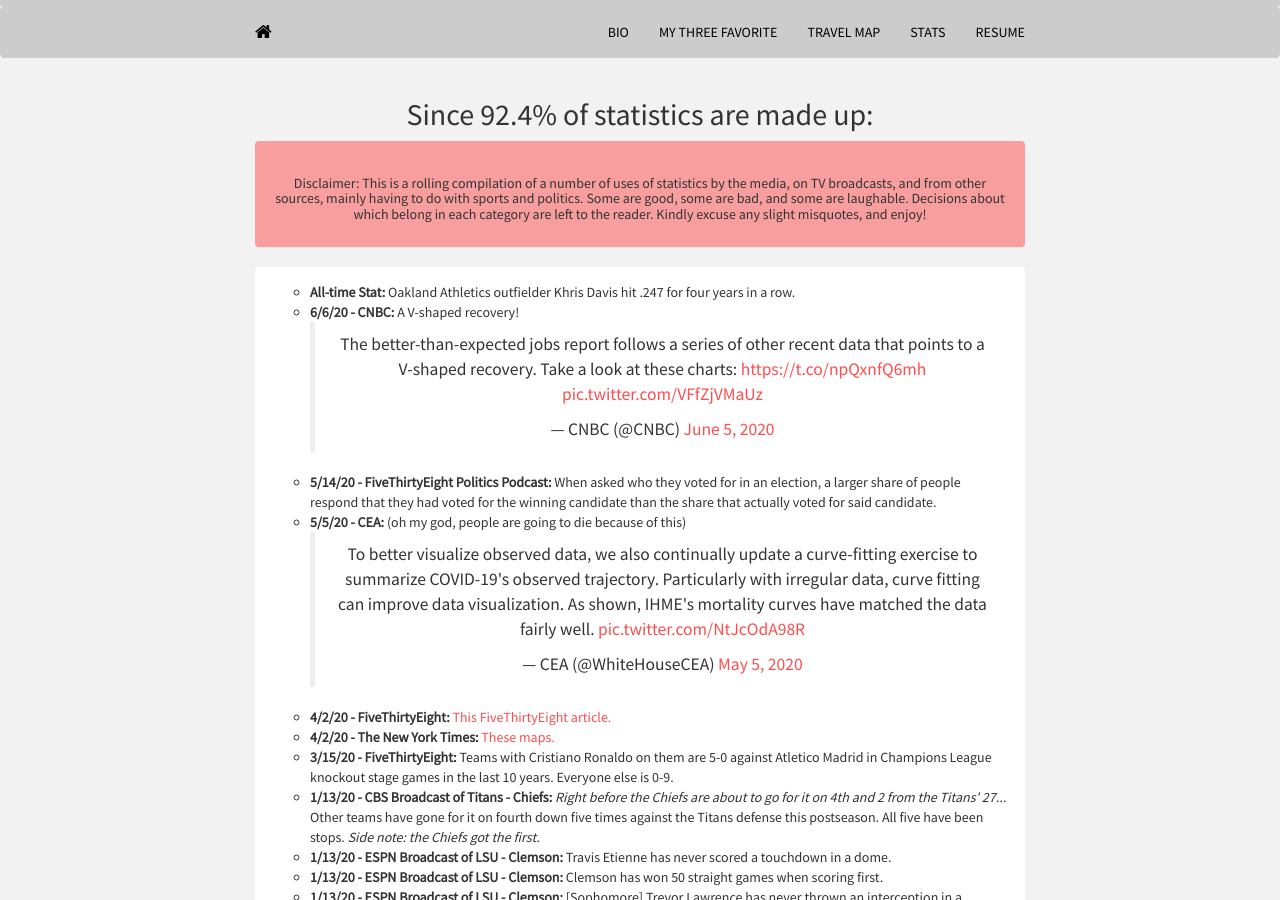
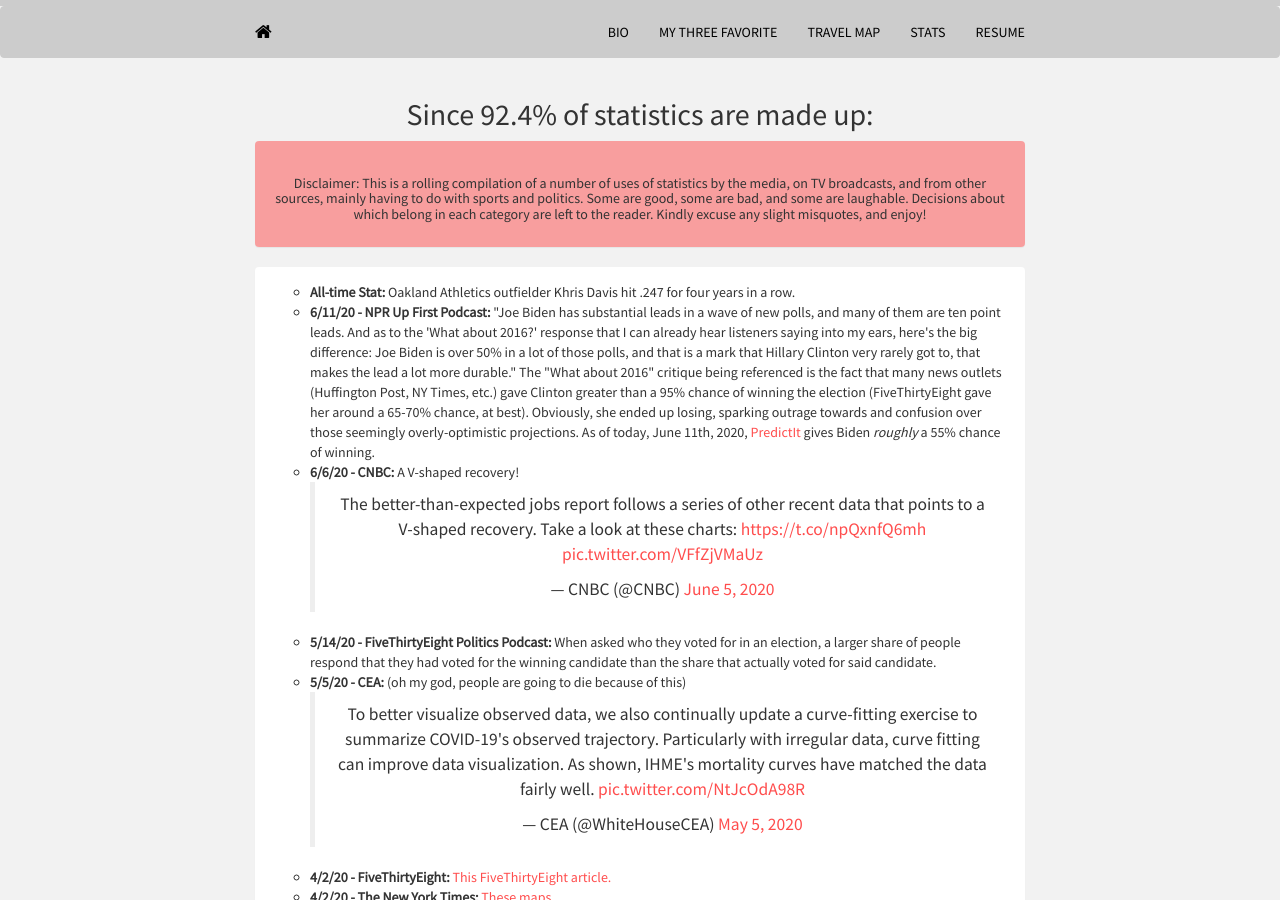
Before and after one commit to mrkaye97/mrkaye97.github.io, a Jekyll site: the page built from stats.html, in a window 1280 px wide and 900 px high. Built offline with Jekyll 4.4.1, drawn with Linux system fonts in a browser that asks for light colours; nearby versions of some CDN libraries; comment, search, counter and statistics services are not loaded.

Commit message:
Update stats.html

```diff
--- a/stats.html
+++ b/stats.html
@@ -29,6 +29,12 @@
 	    		<div class="panel-body">
 					<ul style="list-style-type:circle">
 					  <li><b>All-time Stat:</b> Oakland Athletics outfielder Khris Davis hit .247 for four years in a row.
+					  <li><b>6/11/20 - NPR Up First Podcast:</b> "Joe Biden has substantial leads in a wave of new polls, and many of them are ten point leads. And as to the 'What about 2016?' response that I can already hear listeners saying into my ears, here's the big difference: Joe Biden is over 50% in a lot of those polls, and that is a mark that Hillary Clinton very rarely got to, that makes the lead a lot more durable."
+
+					  The "What about 2016" critique being referenced is the fact that many news outlets (Huffington Post, NY Times, etc.) gave Clinton greater than a 95% chance of winning the election (FiveThirtyEight gave her around a 65-70% chance, at best). Obviously, she ended up losing, sparking outrage towards and confusion over those seemingly overly-optimistic projections.
+
+					  As of today, June 11th, 2020, <a href = "https://www.predictit.org/markets/detail/3698">PredictIt</a> gives Biden <i>roughly</i> a 55% chance of winning.
+
 					  <li><b>6/6/20 - CNBC: </b> A V-shaped recovery!
 
 					  	<center><blockquote class="twitter-tweet"><p lang="en" dir="ltr">The better-than-expected jobs report follows a series of other recent data that points to a V-shaped recovery. Take a look at these charts: <a href="https://t.co/npQxnfQ6mh">https://t.co/npQxnfQ6mh</a> <a href="https://t.co/VFfZjVMaUz">pic.twitter.com/VFfZjVMaUz</a></p>&mdash; CNBC (@CNBC) <a href="https://twitter.com/CNBC/status/1268927124452380672?ref_src=twsrc%5Etfw">June 5, 2020</a></blockquote> <script async src="https://platform.twitter.com/widgets.js" charset="utf-8"></script></center>
```
